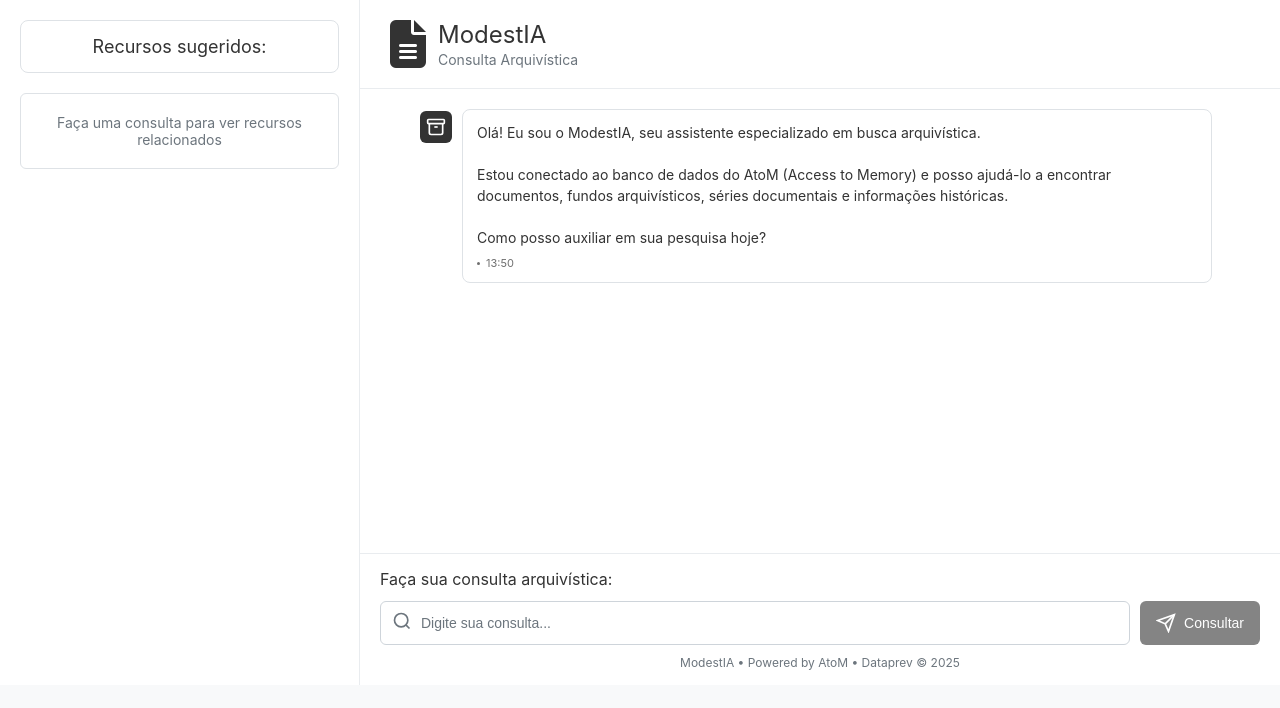
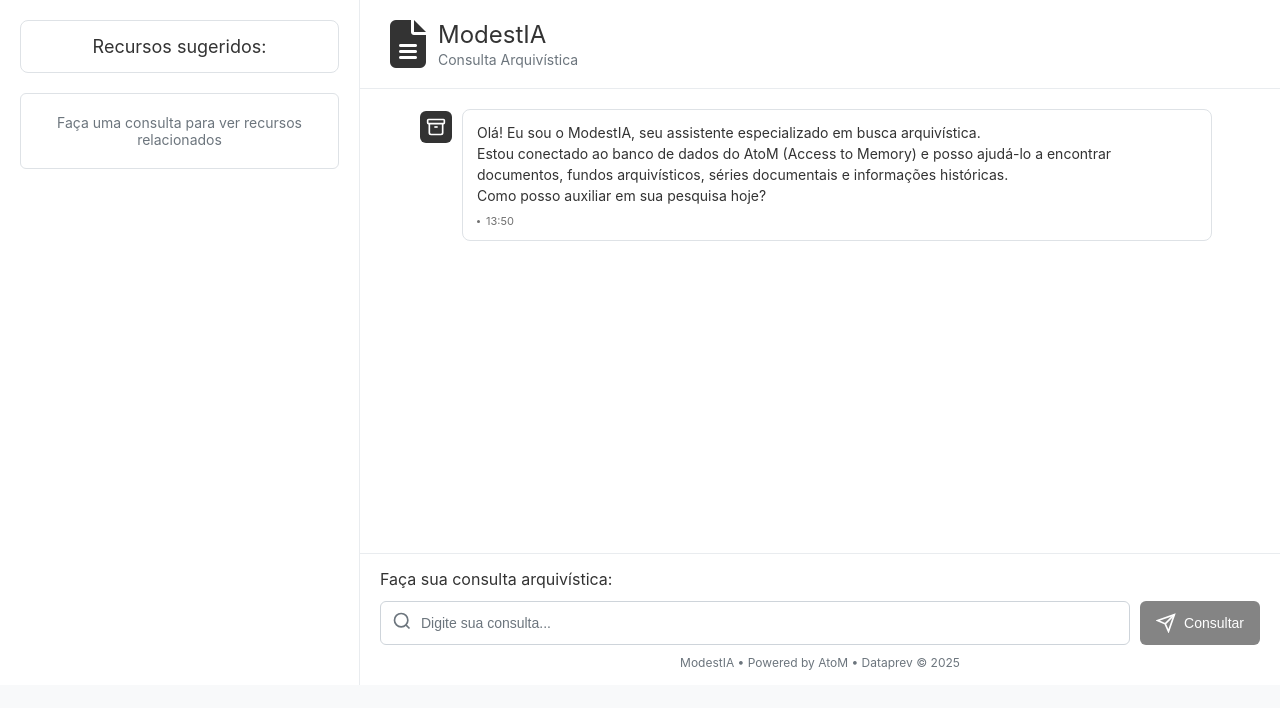
Before and after one commit to bruno101/atom-ia, a React (Create React App) app in the folder chatbot-frontend/: page / in a window 1280 px wide. Shown: the top 708 px of the page. Built offline with nearby package versions, Linux system fonts and the light colour scheme.

Commit message:
adicionando renderização de markdown

```diff
--- a/chatbot-frontend/package.json
+++ b/chatbot-frontend/package.json
@@ -6,7 +6,9 @@
     "@fortawesome/fontawesome-free": "^6.7.2",
     "react": "^18.2.0",
     "react-dom": "^18.2.0",
-    "react-scripts": "5.0.1"
+    "react-markdown": "^10.1.0",
+    "react-scripts": "5.0.1",
+    "rehype-raw": "^7.0.0"
   },
   "scripts": {
     "start": "react-scripts start",
--- a/chatbot-frontend/src/App.css
+++ b/chatbot-frontend/src/App.css
@@ -264,11 +264,21 @@ body {
 }
 
 .message-content {
-  white-space: pre-wrap;
   font-size: 14px;
   line-height: 1.5;
   font-weight: 400;
   word-break: break-word;
+}
+
+.message-content ol,
+.message-content ul {
+  padding-left: 1.5rem;
+  margin-left: 0;
+}
+
+.message-content li > p {
+  margin-top: 0.75rem;
+  margin-bottom: 0.25rem;
 }
 
 .message-time {
--- a/chatbot-frontend/src/components/ChatMessage.jsx
+++ b/chatbot-frontend/src/components/ChatMessage.jsx
@@ -1,20 +1,38 @@
 import ArchiveIcon from "./icons/ArchiveIcon";
 import UserIcon from "./icons/UserIcon";
 import formatTime from "../utils/formatTime";
+import ReactMarkdown from "react-markdown";
 
 const ChatMessage = ({ message }) => {
   const isUser = message.role === "user";
   return (
     <div className={`message ${isUser ? "message-user" : "message-assistant"}`}>
-      {!isUser && <div className="message-avatar message-avatar-bot"><ArchiveIcon /></div>}
-      <div className={`message-bubble ${isUser ? "bubble-user" : "bubble-assistant"}`}>
-        <div className="message-content">{message.content}</div>
+      {!isUser && (
+        <div className="message-avatar message-avatar-bot">
+          <ArchiveIcon />
+        </div>
+      )}
+      <div
+        className={`message-bubble ${
+          isUser ? "bubble-user" : "bubble-assistant"
+        }`}
+      >
+        <div className="message-content">
+          <ReactMarkdown
+          >
+            {message.content}
+          </ReactMarkdown>
+        </div>
         <div className="message-time">
           <div className="time-dot"></div>
           {formatTime(message.timestamp)}
         </div>
       </div>
-      {isUser && <div className="message-avatar message-avatar-user"><UserIcon /></div>}
+      {isUser && (
+        <div className="message-avatar message-avatar-user">
+          <UserIcon />
+        </div>
+      )}
     </div>
   );
 };
--- a/chatbot-frontend/src/components/InputForm.jsx
+++ b/chatbot-frontend/src/components/InputForm.jsx
@@ -1,4 +1,3 @@
-import { useState } from "react";
 import SearchIcon from "./icons/SearchIcon";
 import SendIcon from "./icons/SendIcon";
 import LoaderIcon from "./icons/LoaderIcon";
--- a/chatbot-frontend/src/components/Sidebar.jsx
+++ b/chatbot-frontend/src/components/Sidebar.jsx
@@ -1,4 +1,3 @@
-import { useState } from "react";
 import ExternalLinkIcon from "./icons/ExternalLinkIcon";
 
 const Sidebar = ({ showSidebar, toggleSidebar, suggestedLinks }) => {
```
Also changed, not shown: 1 other file (tests, documents, lock files or other folders).
